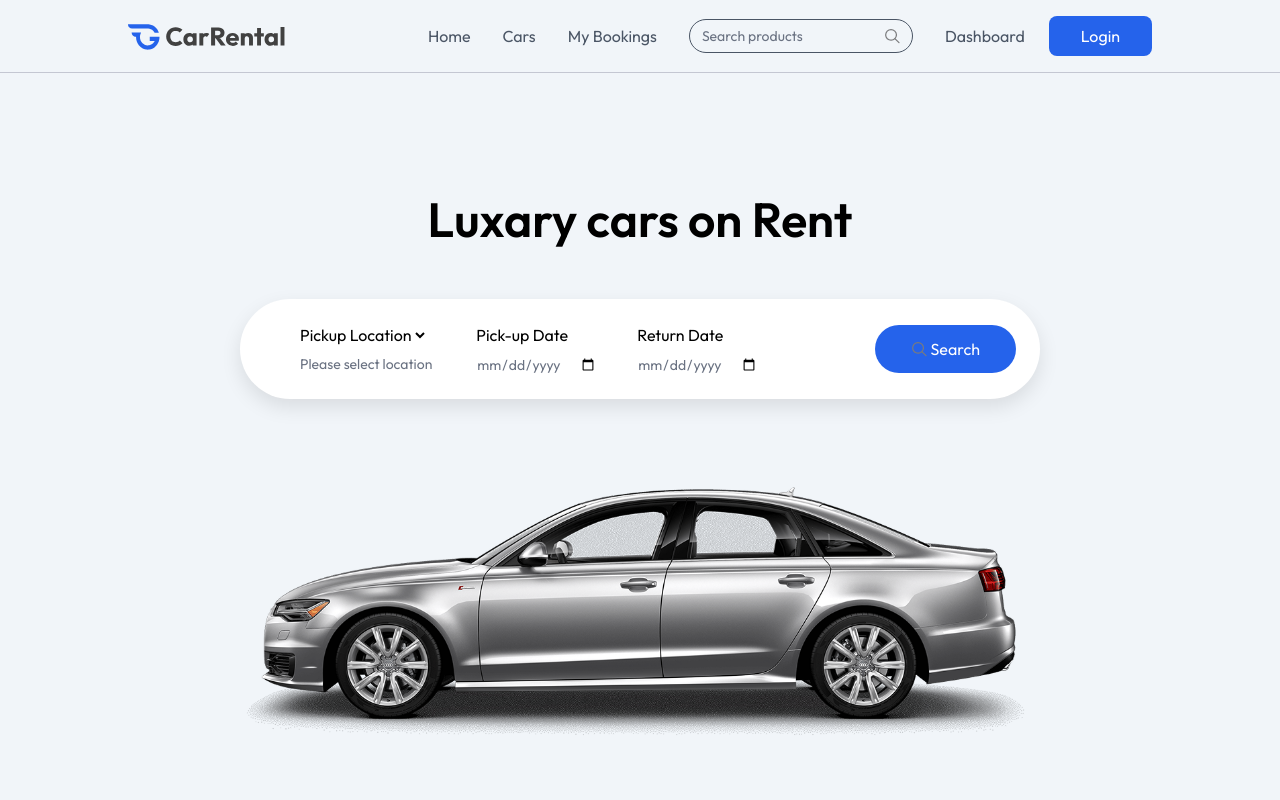
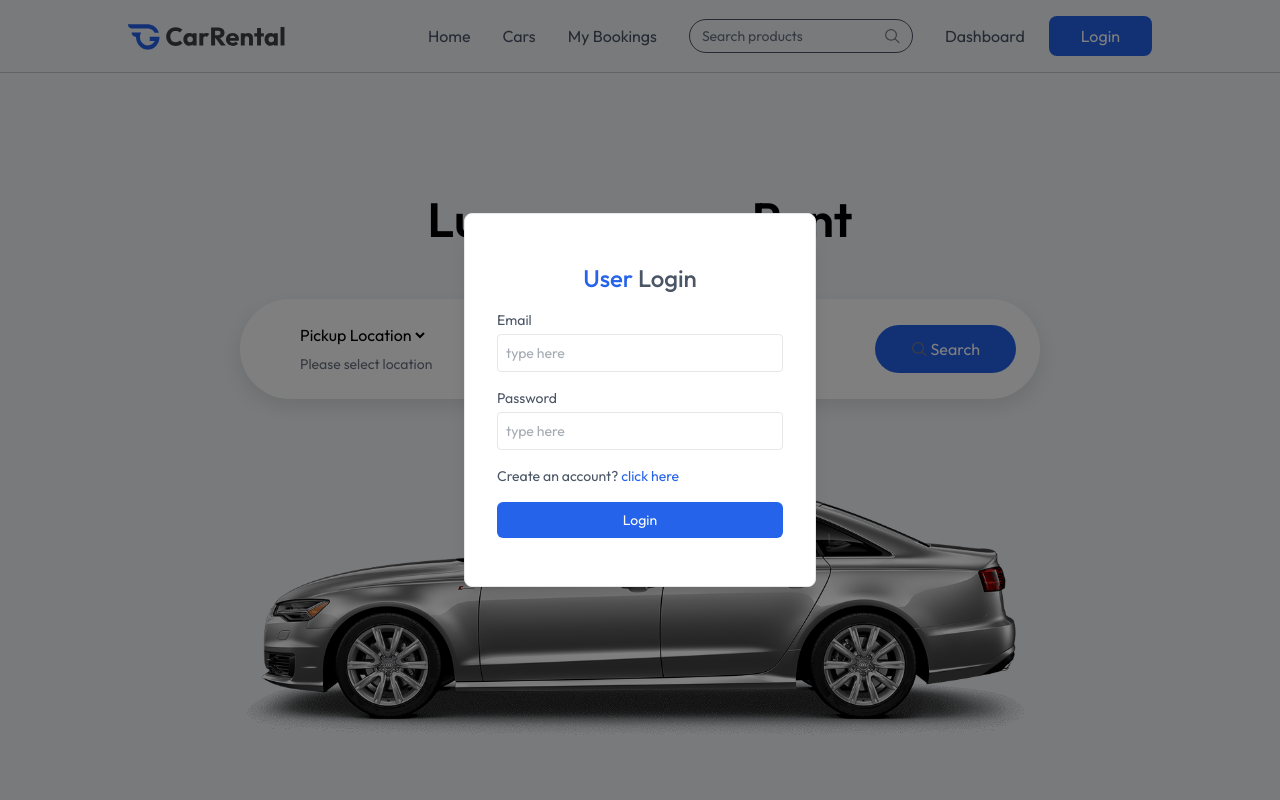
Before and after one commit to MdAasif06/Rental-Car, a React app in the folder Client/: page / in a window 1280 px wide. Both pictures are taken after a click on the button "Login". Shown: the top 800 px of the page. Built offline with nearby package versions, Linux system fonts and the light colour scheme; the HTML template or start-up script is replaced by a standard one.

Commit message:
creating login and register page

```diff
--- a/Client/src/App.jsx
+++ b/Client/src/App.jsx
@@ -11,12 +11,15 @@
 import AddCar from "./pages/owner/AddCar";
 import ManageCar from "./pages/owner/ManageCar";
 import ManageBooking from "./pages/owner/ManageBooking";
+import Login from "./components/Login";
 
 const App = () => {
   const [showlogin, setShowLogin] = useState(false);
   const isOwnerPath = useLocation().pathname.startsWith("/owner");
   return (
     <>
+      {showlogin && <Login setShowLogin={setShowLogin} />}
+
       {!isOwnerPath && <Navbar setShowLogin={setShowLogin} />}
       <Routes>
         <Route path="/" element={<Home />} />
--- /dev/null
+++ b/Client/src/components/Login.jsx
@@ -0,0 +1,89 @@
+import React from "react";
+
+const Login = ({ setShowLogin }) => {
+  const [state, setState] = React.useState("login");
+  const [name, setName] = React.useState("");
+  const [email, setEmail] = React.useState("");
+  const [password, setPassword] = React.useState("");
+
+
+  const onSubmitHandler=(e)=>{
+  e.preventDefault()
+  }
+
+  return (
+    <div
+      onClick={() => setShowLogin(false)}
+      className="fixed top-0 bottom-0 left-0 right-0 z-100 flex items-center
+    text-sm text-gray-600 bg-black/50"
+    >
+      <form onSubmit={onSubmitHandler} onClick={(e)=>e.stopPropagation()} className="flex flex-col gap-4 m-auto items-start p-8 py-12 w-80 sm:w-[352px] rounded-lg shadow-xl border border-gray-200 bg-white">
+        <p className="text-2xl font-medium m-auto">
+          <span className="text-primary">User</span>{" "}
+          {state === "login" ? "Login" : "Sign Up"}
+        </p>
+        {state === "register" && (
+          <div className="w-full">
+            <p>Name</p>
+            <input
+              onChange={(e) => setName(e.target.value)}
+              value={name}
+              placeholder="type here"
+              className="border border-gray-200 rounded w-full p-2 mt-1 outline-primary"
+              type="text"
+              required
+            />
+          </div>
+        )}
+        <div className="w-full ">
+          <p>Email</p>
+          <input
+            onChange={(e) => setEmail(e.target.value)}
+            value={email}
+            placeholder="type here"
+            className="border border-gray-200 rounded w-full p-2 mt-1 outline-primary"
+            type="email"
+            required
+          />
+        </div>
+        <div className="w-full ">
+          <p>Password</p>
+          <input
+            onChange={(e) => setPassword(e.target.value)}
+            value={password}
+            placeholder="type here"
+            className="border border-gray-200 rounded w-full p-2 mt-1 outline-primary"
+            type="password"
+            required
+          />
+        </div>
+        {state === "register" ? (
+          <p>
+            Already have account?{" "}
+            <span
+              onClick={() => setState("login")}
+              className="text-primary cursor-pointer"
+            >
+              click here
+            </span>
+          </p>
+        ) : (
+          <p>
+            Create an account?{" "}
+            <span
+              onClick={() => setState("register")}
+              className="text-primary cursor-pointer"
+            >
+              click here
+            </span>
+          </p>
+        )}
+        <button className="bg-primary hover:bg-blue-800 transition-all text-white w-full py-2 rounded-md cursor-pointer">
+          {state === "register" ? "Create Account" : "Login"}
+        </button>
+      </form>
+    </div>
+  );
+};
+
+export default Login;
```
